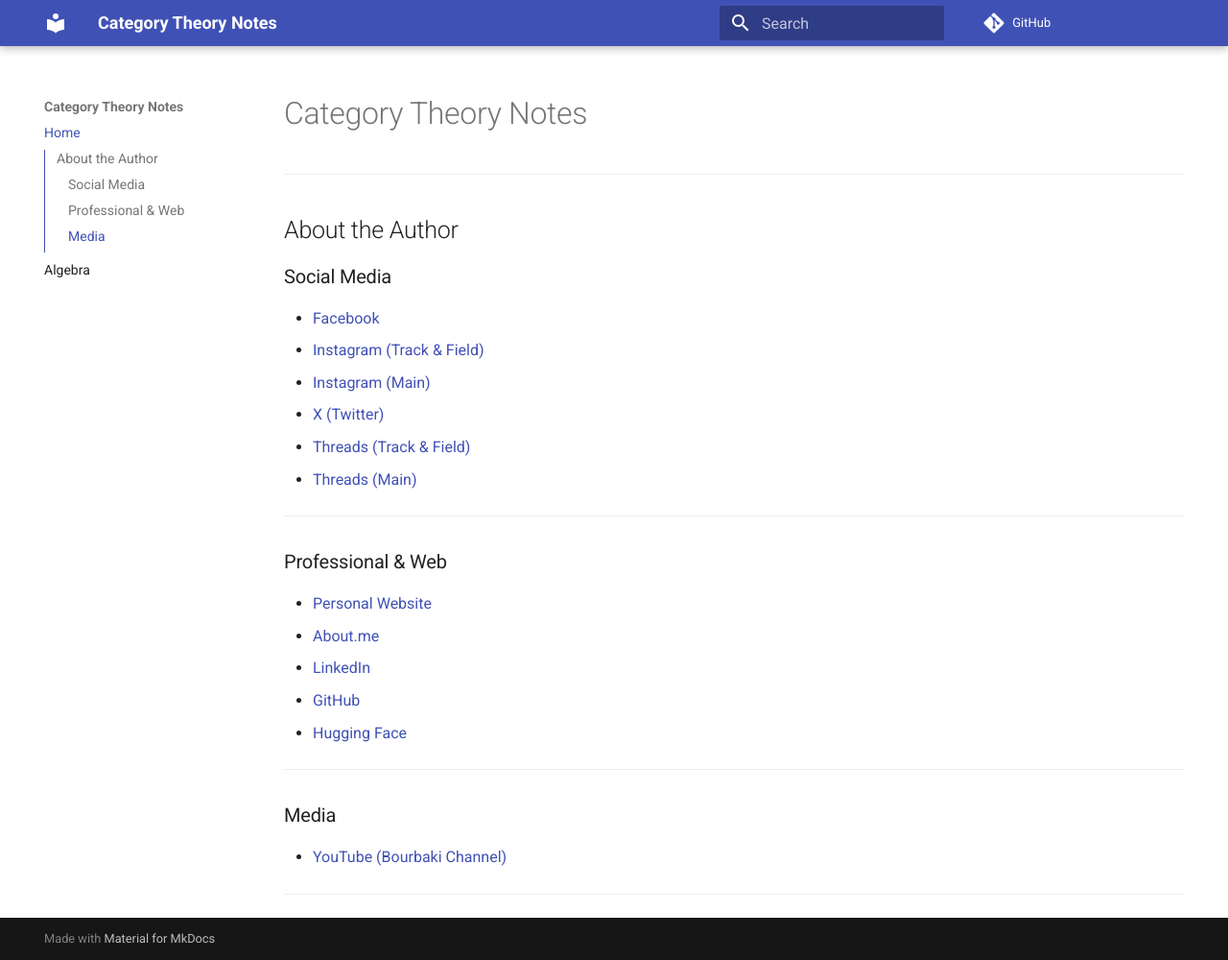
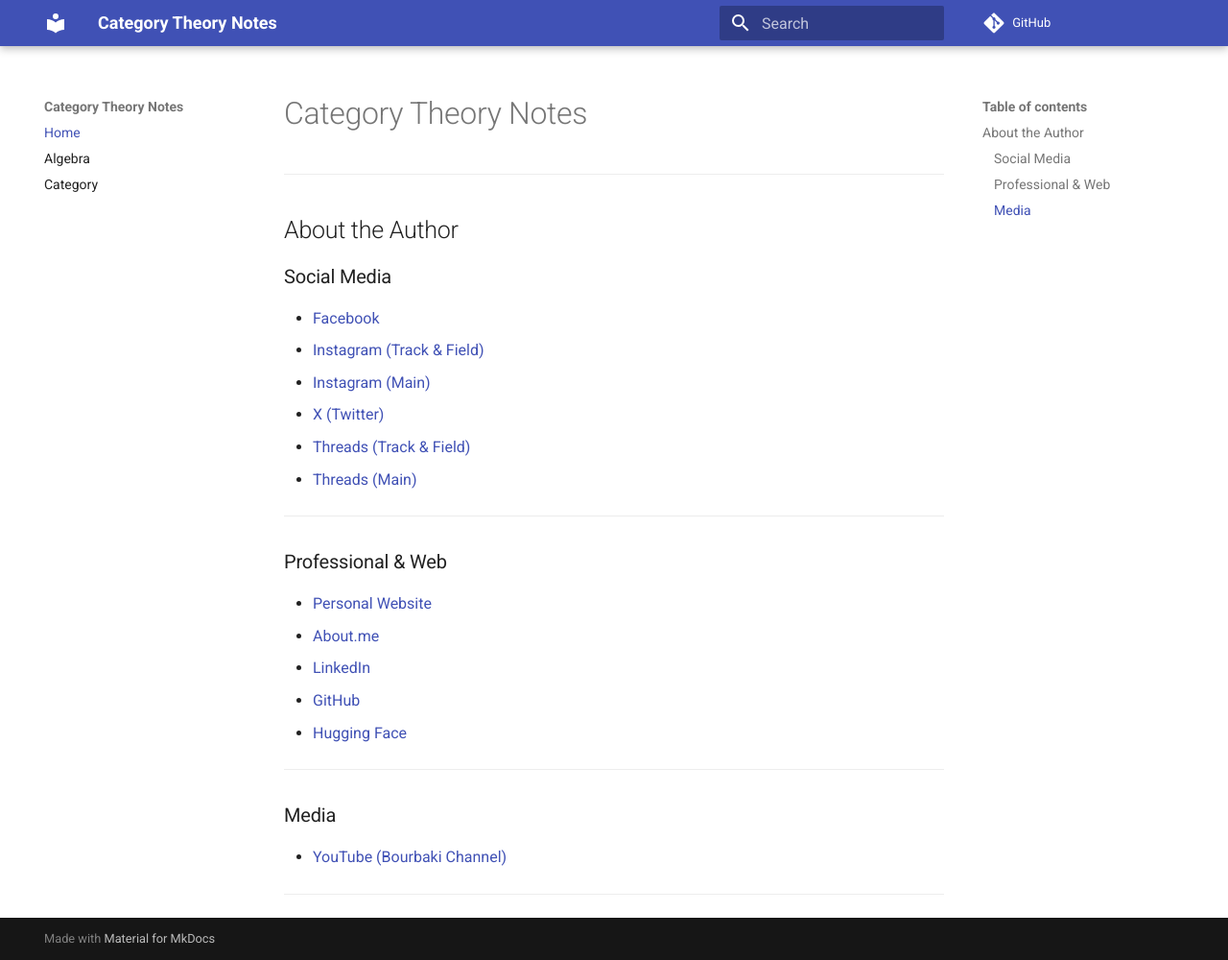
Before and after one commit to seikato/categorytheory, an MkDocs documentation site: the page built from docs/index.md, in a window 1280 px wide and 1000 px high. Shown: the whole window at 96% size. Built offline with MkDocs 1.6.1 and Material for MkDocs 9.7.7, drawn with Linux system fonts in a browser that asks for light colours; comment, search, counter and statistics services are not loaded.

Commit message:
removed toc.integrate

```diff
--- a/mkdocs.yml
+++ b/mkdocs.yml
@@ -9,12 +9,12 @@ theme:
     - navigation.sections
     - navigation.expand
     - navigation.top
-    - toc.integrate
     - content.code.copy
 
 nav:
   - Home: index.md
   - Algebra: algebra.md
+  - Category: category.md
 
 docs_dir: docs
 
```
